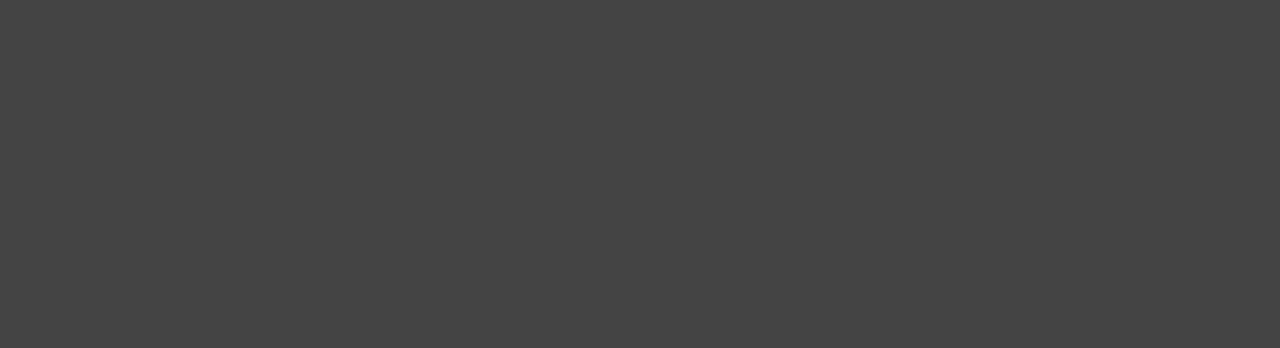
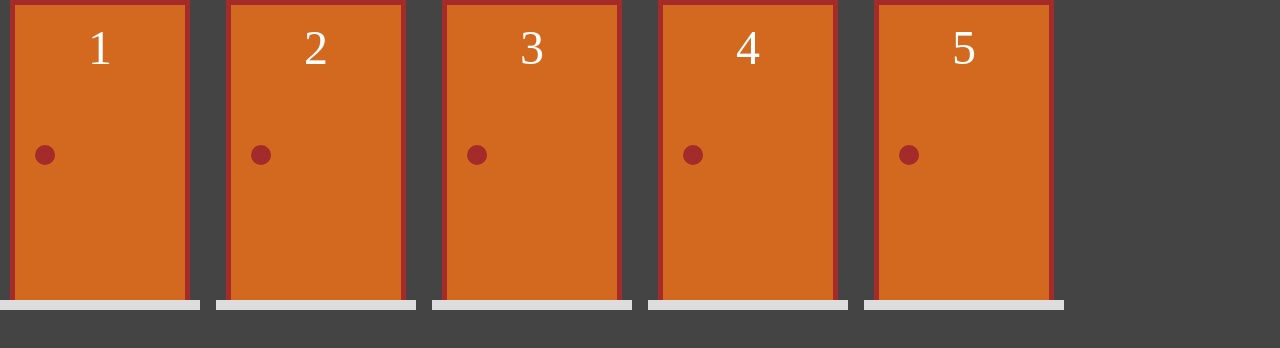
Before and after one commit to DiogoKenway/monty-hall, a Next.js app: page /jogo in a window 1280 px wide. Shown: the top 348 px of the page. Built offline with nearby package versions, Linux system fonts and the light colour scheme.

Commit message:
implementing code

```diff
--- a/src/pages/index.tsx
+++ b/src/pages/index.tsx
@@ -1,11 +1,9 @@
 import { useState } from "react";
 import Porta from "../components/Porta";
 import criarPortas, { atualizarPortas } from "../functions/portas";
-import PortaModel from "../model/porta";
 
 export default function Home() {
 
-  const [p1, setP1] = useState(new PortaModel(1));
   const [portas, setPortas] = useState(criarPortas(5, 3));
 
   function renderizarPortas() {
--- a/src/pages/jogo.tsx
+++ b/src/pages/jogo.tsx
@@ -1,3 +1,21 @@
+import { useState } from "react";
+import Porta from "../components/Porta";
+import criarPortas, { atualizarPortas } from "../functions/portas";
+
 export default function jogo() {
 
+  const [portas, setPortas] = useState(criarPortas(5, 3));
+
+  function renderizarPortas() {
+    return portas.map((porta, i) => (
+      <Porta key={porta.numero} value={porta}
+       onChange={novaPorta => setPortas(atualizarPortas(portas, novaPorta))}/>
+    ))
+  }
+
+  return (
+    <div style={{ display: "flex", gap: "1rem"}}>
+        {renderizarPortas()}
+    </div>
+  )
 }
```
